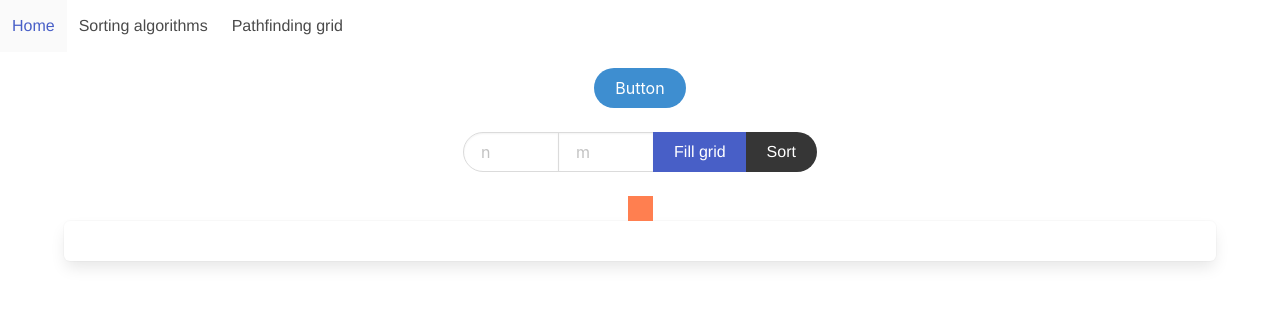
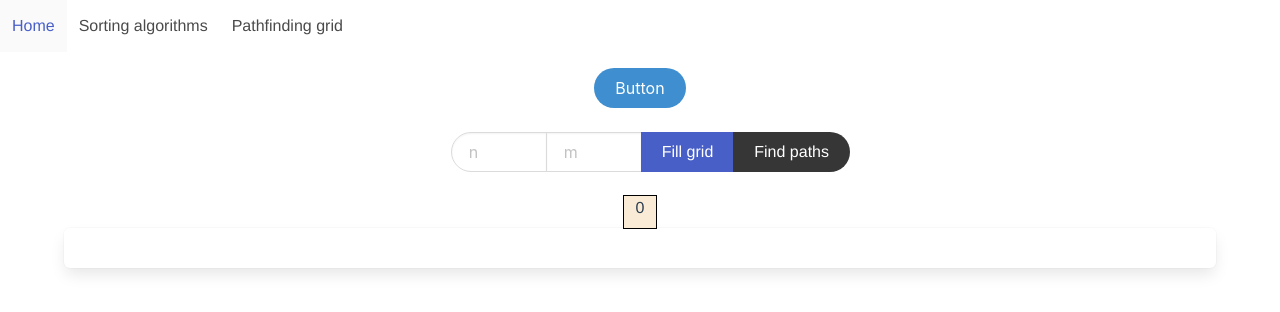
Before and after one commit to torbjbak/WebVisualizer, a Vue app: page /gridpaths in a window 1280 px wide. Both pictures are taken after a click on the link "Fill grid". Shown: the top 312 px of the page. Built offline with nearby package versions, Linux system fonts and the light colour scheme.

Commit message:
fixed grid, now properly displays each square

```diff
--- /dev/null
+++ b/src/algorithms/GridPaths.js
@@ -0,0 +1,19 @@
+const sleep = (delay) => new Promise(
+    (resolve) => setTimeout(resolve, delay)
+)
+
+export const gridPaths = async(grid) => {
+    let n = grid.length
+    let m = grid[0].length
+    let pathCount = 0
+    console.log("Found " + pathCount + " paths for a " + n + "x" + m + " grid")
+    for(let i = 0; i < n; i++) {
+        for(let j = 0; j < m; j++) {
+            await sleep(300)
+            grid[i][j] = pathCount
+            console.log(i, j, grid[i][j])
+            pathCount++
+        }
+    }
+    return pathCount
+}
--- a/src/components/Square.vue
+++ b/src/components/Square.vue
@@ -1,5 +1,5 @@
 <template>
-    <div class="square" :style="squareStyling"></div>
+    <div class="square" :style="squareStyling">{{ colorCode }}</div>
 </template>
 
 <script>
@@ -7,16 +7,20 @@ export default {
     name: 'Square',
 
     props: {
-        squareColor: {
-            type: String,
+        colorCode: {
+            type: Number,
             required: true,
         }
     },
 
     computed: {
         squareStyling() {
-            return {
-                backgroundColor: `${this.squareColor}`
+            if(this.colorCode == 0) {
+                return { backgroundColor: "#FAEBD7" }
+            } else if(this.colorCode == 1) {
+                return { backgroundColor: "#8B0000" }
+            } else {
+                return { backgroundColor: "#FF1493" }
             }
         }
     }
@@ -25,7 +29,8 @@ export default {
 
 <style scoped>
 .square {
-    height: 25px;
-    width: 25px;
+    height: 2rem;
+    width: 2rem;
+    outline: 1px solid black;
 }
 </style>
--- a/src/views/GridPaths.vue
+++ b/src/views/GridPaths.vue
@@ -19,7 +19,7 @@
                 <a class="button is-rounded is-link" @click="initGrid()">Fill grid</a>
             </div>
             <div class="control">
-                <a class="button is-rounded is-dark">Sort</a>
+                <a class="button is-rounded is-dark" @click="findPaths()">Find paths</a>
             </div>
         </div>
 
@@ -27,7 +27,7 @@
             <div class="row" v-for="n in matrix" :key="n">
                 <div class="square" v-for="m in n" :key="m">
                     <Square
-                        :squareColor="'#FF7F50'"
+                        :colorCode="m"
                     />
                 </div>
             </div>
@@ -42,6 +42,7 @@
 <script>
 import Square from '@/components/Square.vue'
 import { ref } from 'vue'
+import { gridPaths } from '@/algorithms/GridPaths.js'
 
 export default {
     name: 'GridPaths',
@@ -76,9 +77,11 @@ export default {
             }
 
             matrix.value = new Array(n.value).fill(0).map(() => new Array(m.value).fill(0))
-            console.log("n: ", n.value)
-            console.log("m: ", m.value)
-            console.log(matrix.value)
+        }
+
+        const findPaths = async() => {
+            let pathCount = await gridPaths(matrix.value)
+            infoText.value = "Found " + pathCount + " paths for a " + n.value + "x" + m.value + " grid"
         }
 
         return {
@@ -86,7 +89,8 @@ export default {
             m,
             infoText,
             matrix,
-            initGrid
+            initGrid,
+            findPaths
         }
     }
 }
@@ -104,16 +108,13 @@ export default {
     justify-content: center;
     display: flex;
     flex-direction: column;
-    gap: 5px;
-}
-.box {
-    margin-bottom: 0;
+    gap: 0.25rem;
 }
 .row {
     justify-content: center;
     display: flex;
     flex-direction: row;
-    gap: 5px;
+    gap: 0.25rem;
 }
 .square {
     padding: 0;
--- a/src/views/Sorting.vue
+++ b/src/views/Sorting.vue
@@ -177,9 +177,6 @@ export default {
     min-height: 300px;
     gap: 5px;
 }
-.box {
-    margin-bottom: 0;
-}
 .element {
     display: flex;
     flex-direction: column;
```
